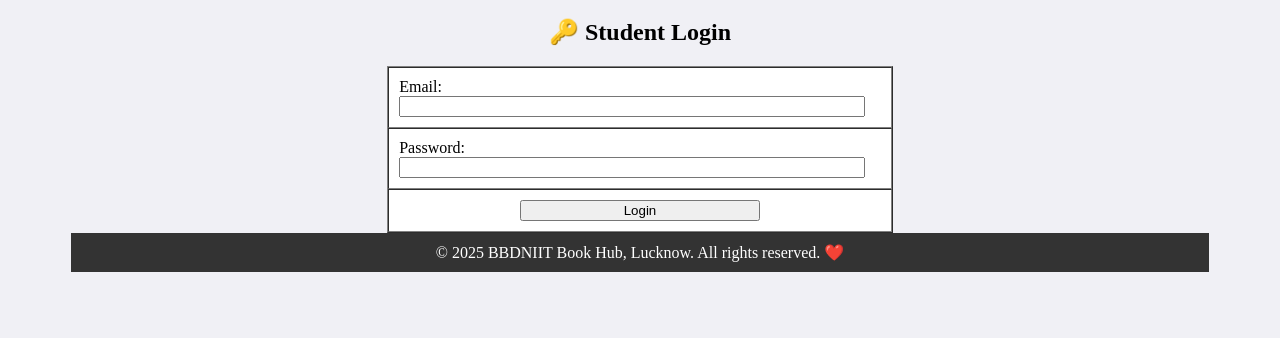
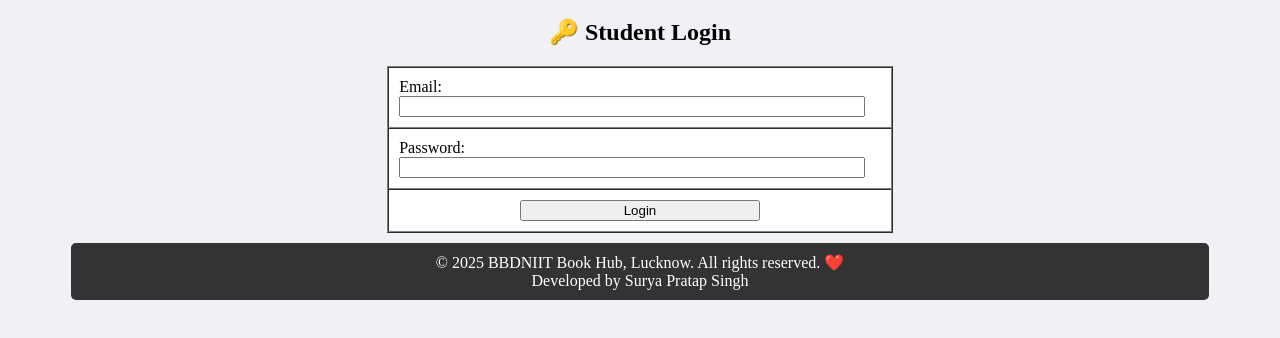
Before and after one commit to Suryasingh072/bbdnit-bookstore, a plain HTML site: page login.html in a window 1280 px wide. Shown: the part 156-494 px from the top of the page. Drawn offline with Linux system fonts and the light colour scheme.

Commit message:
Update login.html

```diff
--- a/login.html
+++ b/login.html
@@ -46,14 +46,12 @@
 
 <!-- Footer -->
 <center>
-<table width="90%" bgcolor="#333" cellpadding="8">
+<table width="90%" bgcolor="#333" cellpadding="8" style="border-radius:5px;margin-top:10px;">
 <tr>
 <td align="center">
-<font color="white">&copy; 2025 BBDNIIT Book Hub, Lucknow. All rights reserved. ❤️</font>
+<font color="white">&copy; 2025 BBDNIIT Book Hub, Lucknow. All rights reserved. ❤️<br>
+Developed by Surya Pratap Singh</font>
 </td>
 </tr>
 </table>
 </center>
-
-</body>
-</html>
```
